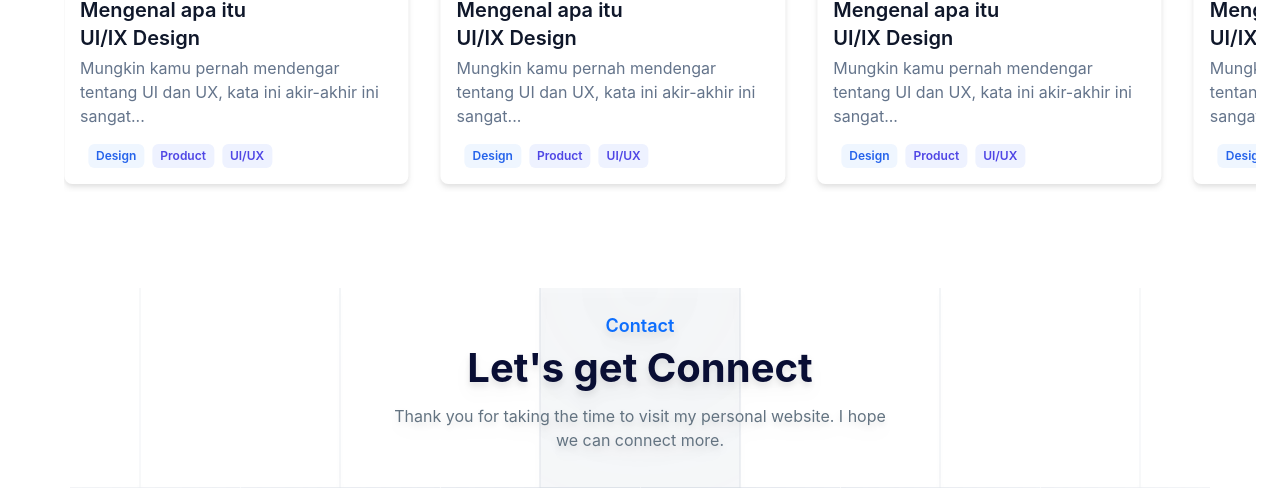
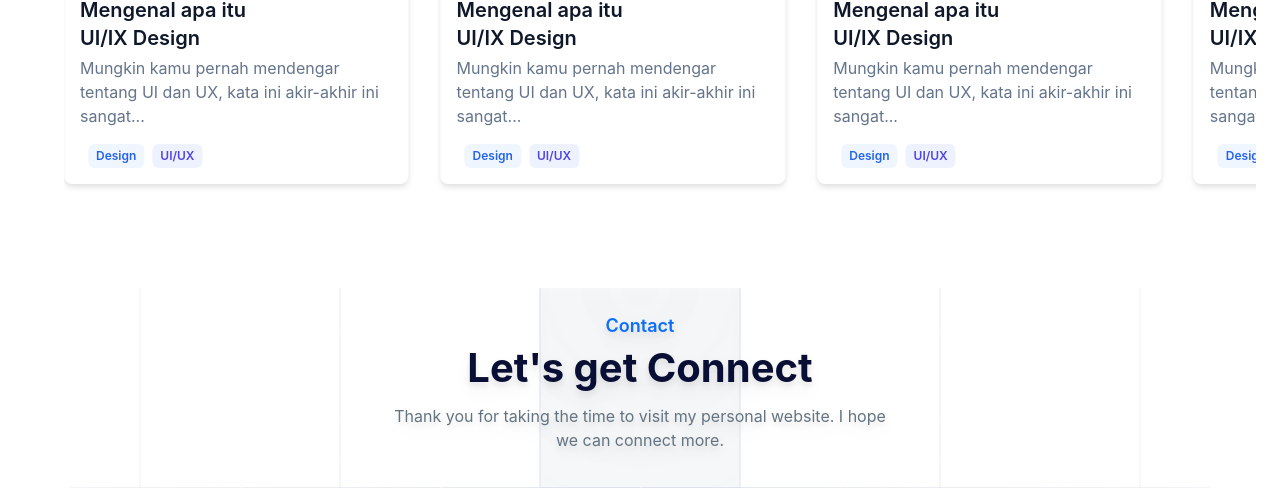
Before and after one commit to GinanjarPutra22/Ginanjar, a website: page index.html in a window 1280 px wide. Shown: the part 3550-4038 px from the top of the page. Drawn offline with nearby package versions, Linux system fonts and the light colour scheme.

Commit message:
edit category blog

```diff
--- a/index.html
+++ b/index.html
@@ -505,10 +505,7 @@
                                                     class="inline-flex items-center gap-1 px-2 py-1 text-xs font-semibold text-blue-600 rounded-md bg-blue-50">
                                                     Design
                                                 </a>
-                                                <a href="#"
-                                                    class="inline-flex items-center gap-1 px-2 py-1 text-xs font-semibold text-indigo-600 rounded-md bg-indigo-50">
-                                                    Product
-                                                </a>
+
                                                 <a href="#"
                                                     class="inline-flex items-center gap-1 px-2 py-1 text-xs font-semibold text-indigo-600 rounded-md bg-indigo-50">
                                                     UI/UX
@@ -543,10 +540,7 @@
                                                     class="inline-flex items-center gap-1 px-2 py-1 text-xs font-semibold text-blue-600 rounded-md bg-blue-50">
                                                     Design
                                                 </a>
-                                                <a href="#"
-                                                    class="inline-flex items-center gap-1 px-2 py-1 text-xs font-semibold text-indigo-600 rounded-md bg-indigo-50">
-                                                    Product
-                                                </a>
+
                                                 <a href="#"
                                                     class="inline-flex items-center gap-1 px-2 py-1 text-xs font-semibold text-indigo-600 rounded-md bg-indigo-50">
                                                     UI/UX
@@ -581,10 +575,7 @@
                                                     class="inline-flex items-center gap-1 px-2 py-1 text-xs font-semibold text-blue-600 rounded-md bg-blue-50">
                                                     Design
                                                 </a>
-                                                <a href="#"
-                                                    class="inline-flex items-center gap-1 px-2 py-1 text-xs font-semibold text-indigo-600 rounded-md bg-indigo-50">
-                                                    Product
-                                                </a>
+
                                                 <a href="#"
                                                     class="inline-flex items-center gap-1 px-2 py-1 text-xs font-semibold text-indigo-600 rounded-md bg-indigo-50">
                                                     UI/UX
@@ -619,10 +610,7 @@
                                                     class="inline-flex items-center gap-1 px-2 py-1 text-xs font-semibold text-blue-600 rounded-md bg-blue-50">
                                                     Design
                                                 </a>
-                                                <a href="#"
-                                                    class="inline-flex items-center gap-1 px-2 py-1 text-xs font-semibold text-indigo-600 rounded-md bg-indigo-50">
-                                                    Product
-                                                </a>
+
                                                 <a href="#"
                                                     class="inline-flex items-center gap-1 px-2 py-1 text-xs font-semibold text-indigo-600 rounded-md bg-indigo-50">
                                                     UI/UX
@@ -657,10 +645,7 @@
                                                     class="inline-flex items-center gap-1 px-2 py-1 text-xs font-semibold text-blue-600 rounded-md bg-blue-50">
                                                     Design
                                                 </a>
-                                                <a href="#"
-                                                    class="inline-flex items-center gap-1 px-2 py-1 text-xs font-semibold text-indigo-600 rounded-md bg-indigo-50">
-                                                    Product
-                                                </a>
+
                                                 <a href="#"
                                                     class="inline-flex items-center gap-1 px-2 py-1 text-xs font-semibold text-indigo-600 rounded-md bg-indigo-50">
                                                     UI/UX
@@ -695,10 +680,7 @@
                                                     class="inline-flex items-center gap-1 px-2 py-1 text-xs font-semibold text-blue-600 rounded-md bg-blue-50">
                                                     Design
                                                 </a>
-                                                <a href="#"
-                                                    class="inline-flex items-center gap-1 px-2 py-1 text-xs font-semibold text-indigo-600 rounded-md bg-indigo-50">
-                                                    Product
-                                                </a>
+
                                                 <a href="#"
                                                     class="inline-flex items-center gap-1 px-2 py-1 text-xs font-semibold text-indigo-600 rounded-md bg-indigo-50">
                                                     UI/UX
```
